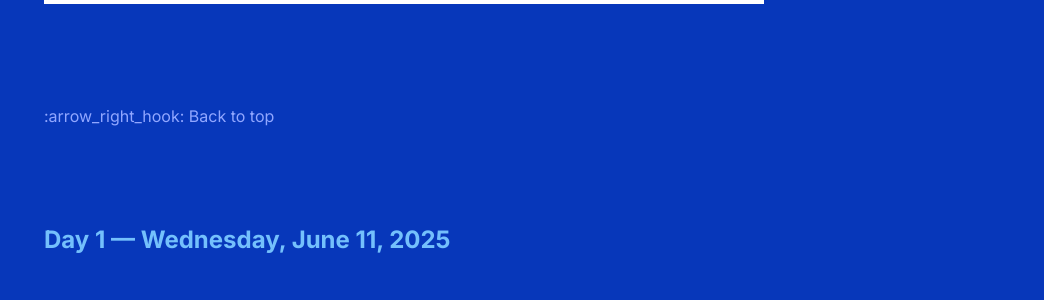
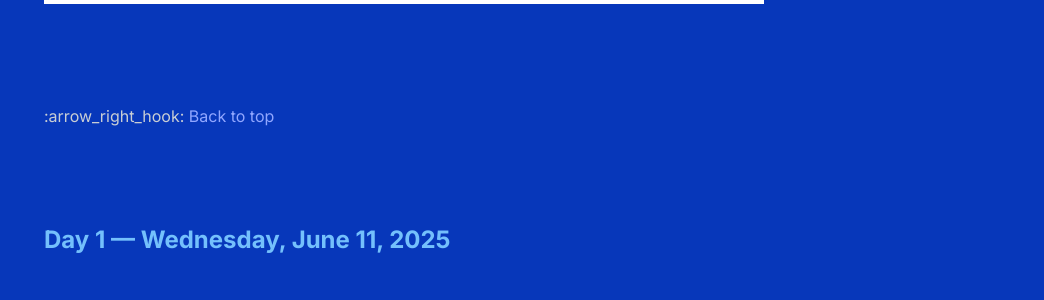
Before and after one commit to shihankanungo/shihankanungo.github.io, a Jekyll site: the page built from mop.md, in a window 1280 px wide and 900 px high, scrolled down 2658 px. Shown: the part 154-454 px from the top of the window, without its empty margins (236-1280 px from the left). Built offline with Jekyll 4.4.1, drawn with Linux system fonts in a browser that asks for light colours.

Commit message:
Update mop.md

```diff
--- a/mop.md
+++ b/mop.md
@@ -31,7 +31,7 @@ Isaac showed us around the campus and told us many interesting anecdotes. Mama t
 
 <br><br>
 
-[:arrow_right_hook: Back to top](#mop)
+:arrow_right_hook: [Back to top](#mop)
 
 <br>
 
```
